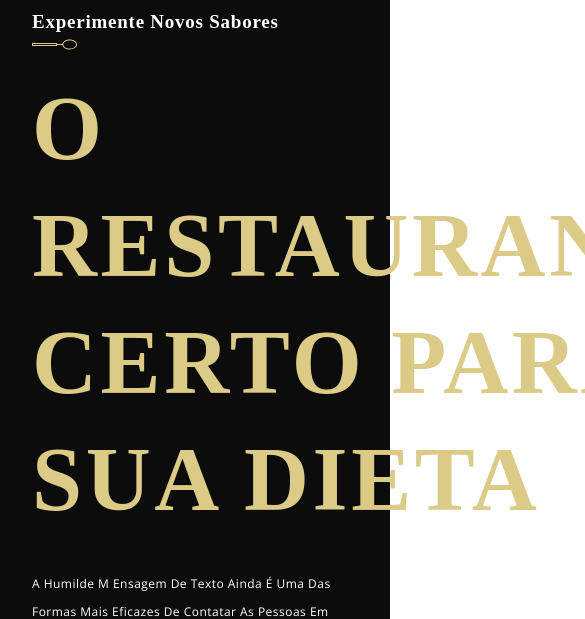
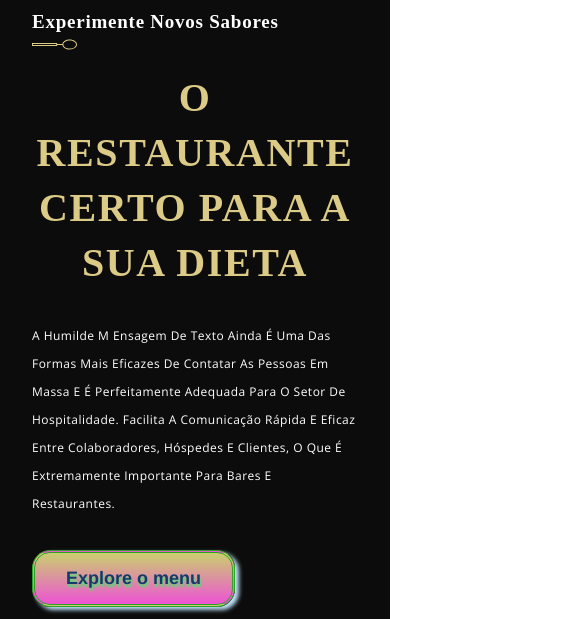
Before and after one commit to JulioCesarAlvesMoreira/Restaurant, a React (Create React App) app: page / in a window 390 px wide. Shown: the part 121-740 px from the top of the page, 585 px wide, since content can reach past the window. Built offline with nearby package versions, Linux system fonts and the light colour scheme; a web font is replaced by a local one.

Commit message:
responsivo

```diff
--- a/src/container/Header/Header.css
+++ b/src/container/Header/Header.css
@@ -31,3 +31,33 @@
     background: #1DA5CF;
     background: linear-gradient(to top, #1DA5CF, #EE402D);
   }
+
+  @media screen and (min-width: 2000px) {
+    .app__header-h1 {
+        font-size: 180px;
+        line-height: 210px;
+    }
+}
+
+@media screen and (max-width: 1150px) {
+    .app__header-h1 {
+        font-size: 90px;
+    }
+}
+
+@media screen and (max-width: 650px) {
+    .app__header-h1 {
+        font-size: 40px;
+        line-height: 55px;
+        text-align: center;
+    }
+}
+
+@media screen and (min-device-width: 400px) and (max-device-width: 492px) {
+    .app__header-h1 {
+        font-size: 45px;
+        line-height: 70px;
+        margin-right: 100px;
+        padding-right: 20px;
+    }
+}
```
